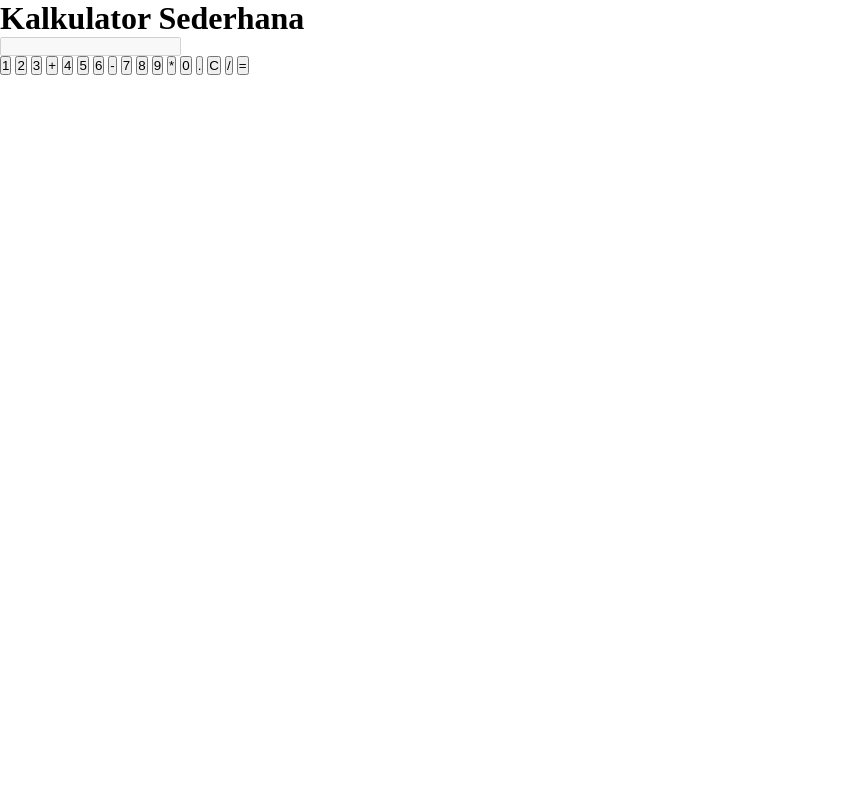
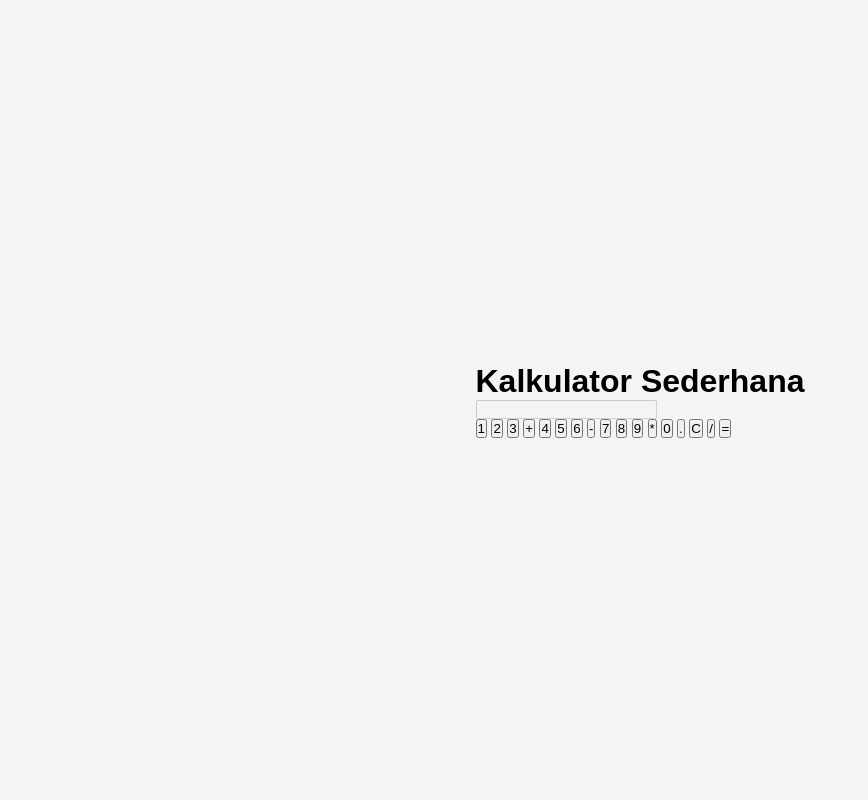
Before and after one commit to kholilblatir96/POJETCT_UTS, a PHP site: page / in a window 1280 px wide. Shown: the whole page, without its empty margins (0-868 px from the left). Run offline with PHP 8.4, Linux system fonts and the light colour scheme.

Commit message:
Gaya elemen body dengan font, layout pusat, dan latar belakang di CSS

```diff
--- a/style.css
+++ b/style.css
@@ -3,3 +3,12 @@
     padding: 0;
     box-sizing: border-box;
 }
+
+body {
+    font-family: Arial, sans-serif;
+    display: flex;
+    justify-content: center;
+    align-items: center;
+    height: 100vh;
+    background-color: #f4f4f4;
+}
```
